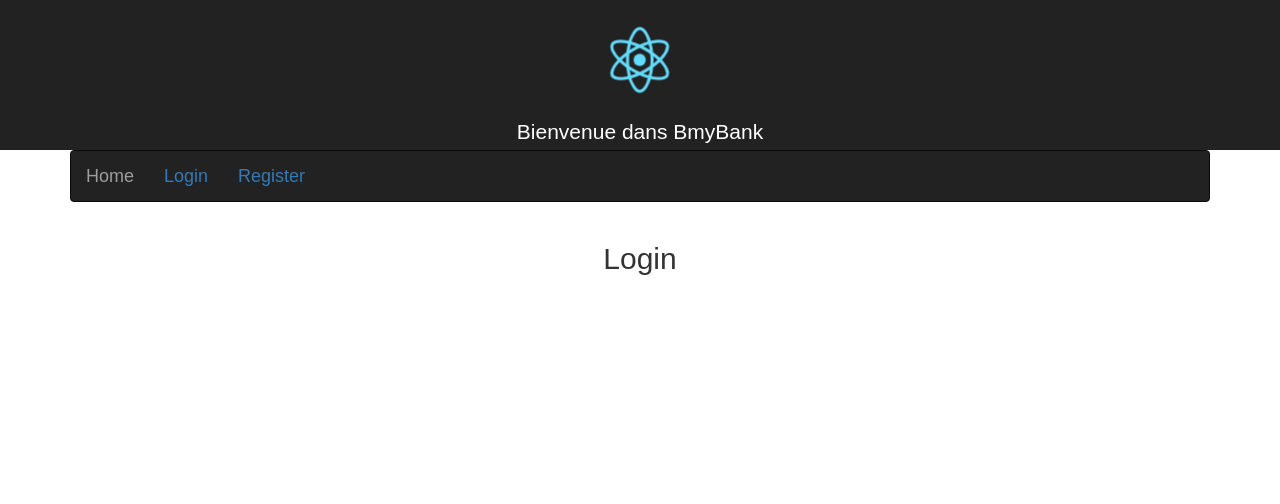
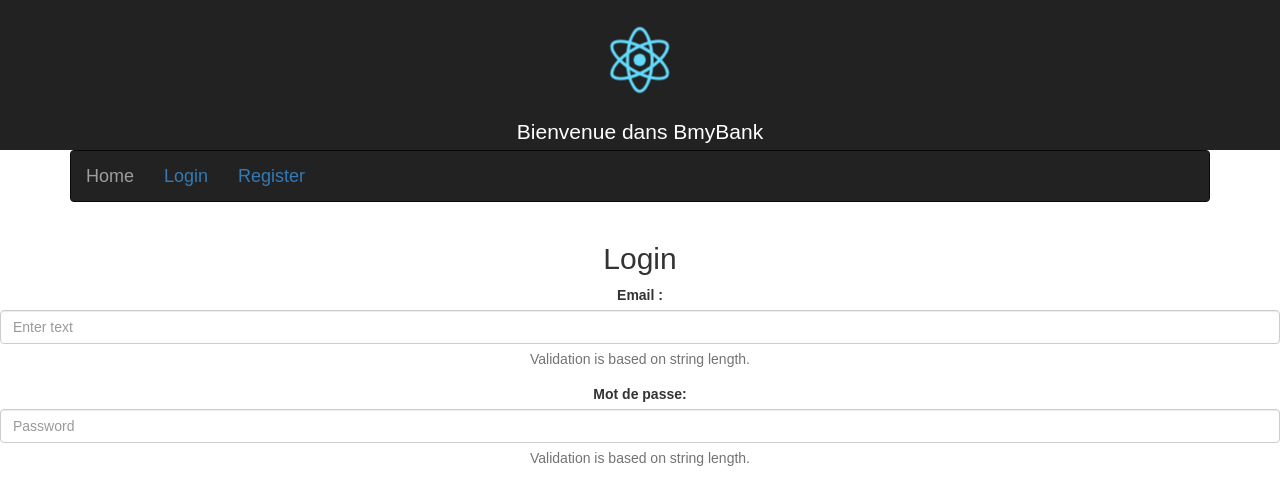
Before and after one commit to TheCreamOfTheCrop/Web_Client, a React (Create React App) app: page /login in a window 1280 px wide. Shown: the top 504 px of the page. Built offline with nearby package versions, Linux system fonts and the light colour scheme.

Commit message:
Update login and register

```diff
--- a/src/App/App.tsx
+++ b/src/App/App.tsx
@@ -29,7 +29,7 @@ class App extends React.Component {
                         <NavItem eventKey={1} href="#">
                             <Link to="/login">Login</Link>
                         </NavItem>
-                        <NavItem eventKey={1} href="#">
+                        <NavItem eventKey={2} href="#">
                             <Link to="/register">Register</Link>
                         </NavItem>
                     </Nav>
--- /dev/null
+++ b/src/App/Login/Form.tsx
@@ -0,0 +1,70 @@
+import * as React from 'react';
+import { FormGroup, ControlLabel, FormControl, HelpBlock, Form } from 'react-bootstrap';
+
+class LoginForm extends React.Component<any, any> {
+  constructor(props: any, context: any) {
+    super(props, context);
+
+    this.setEmail = this.setEmail.bind(this);
+    this.setPassword = this.setPassword.bind(this);
+
+    this.state = {
+      email: '',
+      password: ''
+    };
+  }
+
+  getValidationState() {
+    const length: number = this.state.email.length;
+    if (length > 10) return 'success';
+    else if (length > 5) return 'warning';
+    else if (length > 0) return 'error';
+    return null;
+  }
+
+  setEmail(e: any) {
+    this.setState({ email: e.target.value });
+  }
+
+  setPassword(e: any) {
+    this.setState({ password: e.target.value });
+  }
+
+  render() {
+    return (
+      <Form>
+        <FormGroup
+          controlId="LoginEmail"
+          validationState={this.getValidationState()}
+        >
+          <ControlLabel>Email :</ControlLabel>
+          <FormControl
+            type="email"
+            value={this.state.email}
+            placeholder="Enter text"
+            onChange={this.setEmail}
+          />
+          <FormControl.Feedback />
+          <HelpBlock>Validation is based on string length.</HelpBlock>
+        </FormGroup>
+
+        <FormGroup
+          controlId="LoginPassword"
+          validationState={this.getValidationState()}
+        >
+          <ControlLabel>Mot de passe:</ControlLabel>
+          <FormControl
+            type="text"
+            value={this.state.password}
+            placeholder="Password"
+            onChange={this.setPassword}
+          />
+          <FormControl.Feedback />
+          <HelpBlock>Validation is based on string length.</HelpBlock>
+        </FormGroup>
+      </Form>
+    );
+  }
+}
+
+export default LoginForm;
--- a/src/App/Login/index.tsx
+++ b/src/App/Login/index.tsx
@@ -1,11 +1,12 @@
 import * as React from 'react';
-// import { BrowserRouter as Router, Route, Link } from 'react-router-dom';
+import LoginForm from './Form';
 
 class Login extends React.Component {
   render() {
     return (
       <div>
           <h2>Login</h2>
+          <LoginForm/>
       </div>
     );
   }
--- /dev/null
+++ b/src/App/Register/Form.tsx
@@ -0,0 +1,95 @@
+import * as React from 'react';
+import { FormGroup, ControlLabel, FormControl, HelpBlock, Form } from 'react-bootstrap';
+
+interface IPartFormProps {
+  readonly name: string;
+  readonly type: string;
+  readonly value: string;
+  setValue(e: any): void;
+}
+class RegisterPartForm extends React.Component<IPartFormProps, any> {
+    constructor(props: IPartFormProps, context: any) {
+      super(props, context);
+
+      this.state = {
+        controlId : 'Register' + props.name
+      };
+    }
+    getValidationState() {
+      const length: number = this.props.value.length;
+      if (length > 10) return 'success';
+      else if (length > 5) return 'warning';
+      else if (length > 0) return 'error';
+      return null;
+    }
+    render() {
+     return (
+        <FormGroup
+          controlId={this.state.controlId}
+          validationState={this.getValidationState()}
+        >
+          <ControlLabel>Email :</ControlLabel>
+          <FormControl
+            type={this.props.type}
+            value={this.props.value}
+            placeholder="Enter text"
+            onChange={this.props.setValue}
+          />
+          <FormControl.Feedback />
+          <HelpBlock>Validation is based on string length.</HelpBlock>
+        </FormGroup>
+      );
+    }
+}
+
+class RegisterForm extends React.Component<any, any> {
+  constructor(props: any, context: any) {
+    super(props, context);
+
+    this.setEmail = this.setEmail.bind(this);
+    this.setPassword = this.setPassword.bind(this);
+
+    this.state = {
+      email: '',
+      password: ''
+    };
+  }
+
+  getValidationState() {
+    const length: number = this.state.email.length;
+    if (length > 10) return 'success';
+    else if (length > 5) return 'warning';
+    else if (length > 0) return 'error';
+    return null;
+  }
+
+  setEmail(e: any) {
+    this.setState({ email: e.target.value });
+  }
+
+  setPassword(e: any) {
+    this.setState({ password: e.target.value });
+  }
+
+  render() {
+    return (
+      <Form>
+        <RegisterPartForm
+          value={this.state.email}
+          setValue={this.setEmail}
+          name="Email"
+          type="email"
+        />
+
+        <RegisterPartForm
+          value={this.state.password}
+          setValue={this.setPassword}
+          name="Password"
+          type="password"
+        />
+      </Form>
+    );
+  }
+}
+
+export default RegisterForm;
--- /dev/null
+++ b/src/App/Register/Interfaces/IPartForm.d.ts
@@ -0,0 +1 @@
+//TODO transfer props interface here
--- a/src/App/Register/index.tsx
+++ b/src/App/Register/index.tsx
@@ -1,4 +1,5 @@
 import * as React from 'react';
+import RegisterForm from './Form';
 // import { BrowserRouter as Router, Route, Link } from 'react-router-dom';
 
 class Register extends React.Component {
@@ -6,6 +7,7 @@ class Register extends React.Component {
       return (
         <div>
             <h2>Register</h2>
+            <RegisterForm/>
         </div>
       );
     }
--- a/tslint.json
+++ b/tslint.json
@@ -13,11 +13,11 @@
             true,
             "check-space"
         ],
-        "curly": true,
+        "curly": false,
         "eofline": false,
         "forin": true,
         "indent": [ true, "spaces" ],
-        "interface-name": [true, "never-prefix"],
+        "interface-name": [true, "always-prefix"],
         "jsdoc-format": true,
         "jsx-boolean-value": [false, "never"],
         "jsx-no-lambda": false,
@@ -30,7 +30,7 @@
             "static-before-instance",
             "variables-before-functions"
         ],
-        "no-any": true,
+        "no-any": false,
         "no-arg": true,
         "no-bitwise": true,
         "no-console": [
```
Also changed, not shown: package.json (+5 -5 lines), 1 other file (tests, documents, lock files or other folders). Lines whose indentation alone changed are shown as unchanged.
